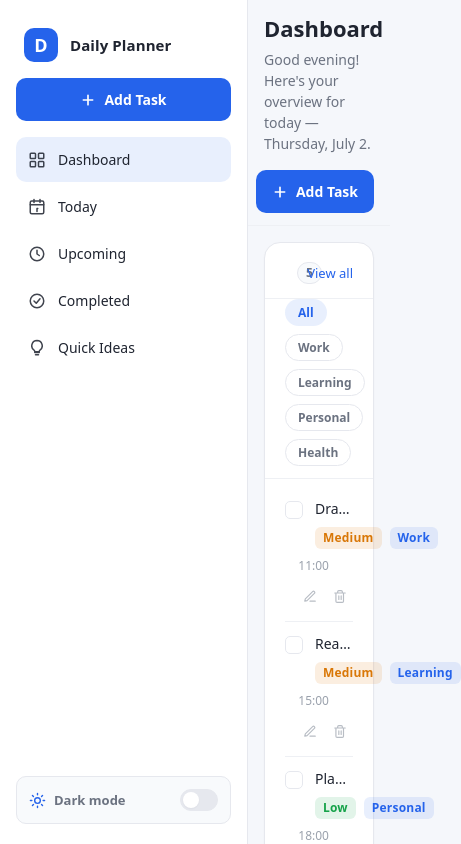
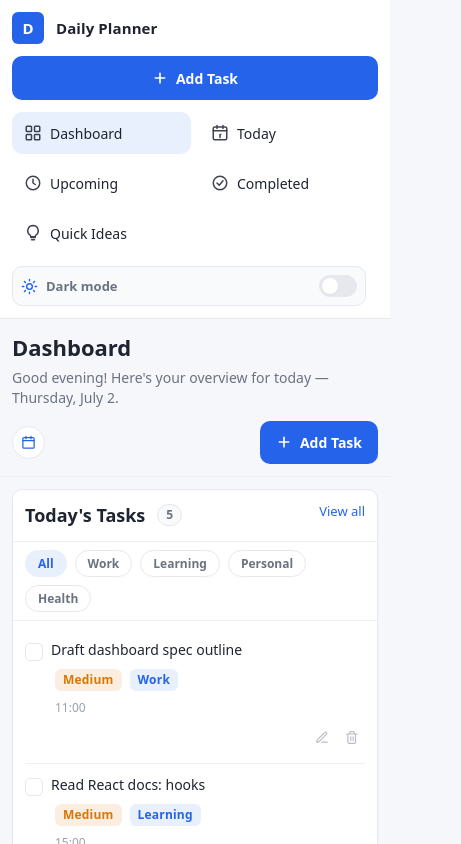
Before and after one commit to MazharulKhan/daily-planner, a React (Vite) app: page / in a window 390 px wide. Shown: the top 844 px of the page, 461 px wide, since content can reach past the window. Built offline with nearby package versions, Linux system fonts and the light colour scheme.

Commit message:
feat: polish phase 5g mobile layout

```diff
--- a/src/styles/add-task-modal.css
+++ b/src/styles/add-task-modal.css
@@ -25,13 +25,35 @@
 
 @media (max-width: 760px) {
   .add-task-modal__overlay {
-    padding: var(--space-3);
+    padding: var(--space-2);
     align-items: flex-end;
   }
   .add-task-modal__dialog {
     width: 100%;
-    max-height: 92vh;
+    max-height: min(92vh, calc(100vh - var(--space-4)));
     border-radius: var(--radius-lg) var(--radius-lg) 0 0;
+  }
+
+  .add-task-modal__grid {
+    grid-template-columns: 1fr;
+  }
+
+  .add-task-modal__time-row {
+    flex-wrap: wrap;
+  }
+
+  .add-task-modal__any-time {
+    min-height: 38px;
+  }
+
+  .add-task-modal__footer,
+  .add-task-modal__confirm-actions {
+    flex-wrap: wrap;
+  }
+
+  .add-task-modal__cancel,
+  .add-task-modal__submit {
+    flex: 1 1 140px;
   }
 }
 
--- a/src/styles/cards.css
+++ b/src/styles/cards.css
@@ -101,3 +101,27 @@
   outline: 2px solid var(--color-accent);
   outline-offset: 1px;
 }
+
+@media (max-width: 760px) {
+  .card {
+    border-radius: var(--radius-md);
+  }
+
+  .card__header {
+    align-items: flex-start;
+    flex-wrap: wrap;
+    padding: var(--space-3);
+  }
+
+  .card__title-row {
+    flex: 1 1 auto;
+  }
+
+  .card__title {
+    white-space: normal;
+  }
+
+  .card__body {
+    padding: var(--space-2) var(--space-3) var(--space-3);
+  }
+}
--- a/src/styles/dashboard.css
+++ b/src/styles/dashboard.css
@@ -16,3 +16,12 @@
     grid-template-columns: 1fr;
   }
 }
+
+@media (max-width: 760px) {
+  .dashboard {
+    width: 100%;
+    max-width: none;
+    gap: var(--space-3);
+    margin: 0;
+  }
+}
--- a/src/styles/header.css
+++ b/src/styles/header.css
@@ -178,3 +178,33 @@
   outline: 2px solid var(--color-accent-border);
   outline-offset: 2px;
 }
+
+@media (max-width: 760px) {
+  .header {
+    align-items: stretch;
+    gap: var(--space-3);
+    padding: var(--space-3);
+  }
+
+  .header__title-block {
+    width: 100%;
+  }
+
+  .header__subtitle {
+    line-height: 1.45;
+  }
+
+  .header__actions {
+    justify-content: space-between;
+    width: 100%;
+  }
+
+  .header__search {
+    display: none;
+  }
+
+  .header__add {
+    min-height: 42px;
+    justify-content: center;
+  }
+}
--- a/src/styles/layout.css
+++ b/src/styles/layout.css
@@ -13,6 +13,7 @@
 .app-content {
   padding: var(--space-5) var(--space-6);
   flex: 1 1 auto;
+  min-width: 0;
 }
 
 @media (max-width: 1100px) {
@@ -26,3 +27,18 @@
     padding: var(--space-4) var(--space-4);
   }
 }
+
+@media (max-width: 760px) {
+  .app-shell {
+    grid-template-columns: minmax(0, 1fr);
+  }
+
+  .app-main {
+    width: 100%;
+  }
+
+  .app-content {
+    width: 100%;
+    padding: var(--space-3);
+  }
+}
--- a/src/styles/quick-ideas-workspace.css
+++ b/src/styles/quick-ideas-workspace.css
@@ -575,19 +575,56 @@
 
 @media (max-width: 760px) {
   .qi-workspace {
+    width: 100%;
+    max-width: none;
     gap: var(--space-4);
+  }
+  .qi-workspace__title {
+    font-size: var(--font-size-xl);
+  }
+  .qi-capture {
+    padding: var(--space-3);
+    border-radius: var(--radius-md);
+  }
+  .qi-capture__actions {
+    justify-content: stretch;
+  }
+  .qi-capture__save {
+    width: 100%;
+    min-height: 42px;
   }
   .qi-idea {
     padding: var(--space-3) var(--space-4);
+    border-radius: var(--radius-md);
+  }
+  .qi-idea__expand {
+    min-width: 0;
+  }
+  .qi-idea__text {
+    white-space: normal;
+    line-height: 1.4;
   }
   .qi-idea__time {
     display: none;
   }
   .qi-idea__actions {
+    justify-content: stretch;
     flex-wrap: wrap;
   }
   .qi-edit__actions,
   .qi-idea__notes-actions {
     flex-wrap: wrap;
   }
+  .qi-idea__action,
+  .qi-edit__save,
+  .qi-edit__cancel,
+  .qi-confirm__delete,
+  .qi-confirm__cancel {
+    flex: 1 1 130px;
+    min-height: 38px;
+  }
+  .qi-confirm__actions {
+    flex-wrap: wrap;
+    width: 100%;
+  }
 }
--- a/src/styles/sidebar.css
+++ b/src/styles/sidebar.css
@@ -209,3 +209,96 @@
   background: var(--color-accent-contrast);
   transform: translateX(16px);
 }
+
+@media (max-width: 760px) {
+  .sidebar {
+    position: static;
+    top: auto;
+    height: auto;
+    width: 100%;
+    padding: var(--space-3);
+    border-right: none;
+    border-bottom: 1px solid var(--color-border);
+    display: grid;
+    grid-template-columns: minmax(0, 1fr) auto;
+    gap: var(--space-3);
+    align-items: center;
+  }
+
+  .sidebar__brand {
+    min-width: 0;
+    padding: 0;
+  }
+
+  .sidebar__brand-mark {
+    width: 32px;
+    height: 32px;
+    border-radius: var(--radius-sm);
+    font-size: var(--font-size-md);
+  }
+
+  .sidebar__brand-name {
+    overflow: hidden;
+    text-overflow: ellipsis;
+    white-space: nowrap;
+  }
+
+  .sidebar__add {
+    grid-column: 1 / -1;
+    margin-bottom: 0;
+    min-height: 44px;
+  }
+
+  .sidebar__nav {
+    grid-column: 1 / -1;
+    display: grid;
+    grid-template-columns: repeat(2, minmax(0, 1fr));
+    gap: var(--space-2);
+  }
+
+  .sidebar__nav-item {
+    min-height: 42px;
+    padding: var(--space-2) var(--space-3);
+    gap: var(--space-2);
+    justify-content: flex-start;
+    min-width: 0;
+  }
+
+  .sidebar__nav-item span {
+    min-width: 0;
+    overflow: hidden;
+    text-overflow: ellipsis;
+    white-space: nowrap;
+  }
+
+  .sidebar__nav-item:last-child:nth-child(odd) {
+    grid-column: 1 / -1;
+  }
+
+  .sidebar__spacer {
+    display: none;
+  }
+
+  .sidebar__theme-toggle {
+    width: auto;
+    min-height: 38px;
+    margin-top: 0;
+    padding: var(--space-2);
+    gap: var(--space-2);
+  }
+}
+
+@media (max-width: 380px) {
+  .sidebar__nav {
+    gap: var(--space-1);
+  }
+
+  .sidebar__nav-item {
+    padding: var(--space-2);
+    font-size: var(--font-size-sm);
+  }
+
+  .sidebar__theme-label span {
+    display: none;
+  }
+}
--- a/src/styles/task-detail.css
+++ b/src/styles/task-detail.css
@@ -480,6 +480,106 @@
   }
 }
 
+@media (max-width: 760px) {
+  .task-detail,
+  .task-detail--youtube {
+    width: 100%;
+    max-width: none;
+    margin: 0;
+    gap: var(--space-4);
+  }
+
+  .task-detail__header {
+    align-items: stretch;
+    flex-direction: column;
+    gap: var(--space-3);
+  }
+
+  .task-detail__header-actions,
+  .task-detail__footer,
+  .task-detail__confirm-actions {
+    flex-wrap: wrap;
+    width: 100%;
+  }
+
+  .task-detail__back,
+  .task-detail__delete,
+  .task-detail__save,
+  .task-detail__cancel,
+  .task-delete__confirm,
+  .task-delete__cancel {
+    justify-content: center;
+    min-height: 38px;
+  }
+
+  .task-detail__header-actions .task-detail__delete,
+  .task-detail__header-actions .task-detail__save,
+  .task-detail__footer .task-detail__cancel,
+  .task-detail__footer .task-detail__save,
+  .task-detail__confirm-actions .task-delete__confirm,
+  .task-detail__confirm-actions .task-delete__cancel {
+    flex: 1 1 140px;
+  }
+
+  .task-detail__confirm-banner {
+    align-items: stretch;
+    flex-direction: column;
+  }
+
+  .task-detail__meta {
+    align-items: flex-start;
+    flex-wrap: wrap;
+    gap: var(--space-2);
+    line-height: 1.4;
+  }
+
+  .task-detail__title-input {
+    min-width: 0;
+    font-size: var(--font-size-md);
+  }
+
+  .task-detail__grid,
+  .youtube-detail__meta-grid {
+    grid-template-columns: 1fr;
+    gap: var(--space-3);
+  }
+
+  .youtube-detail__workspace {
+    gap: var(--space-4);
+  }
+
+  .youtube-detail__video-card {
+    padding: var(--space-3);
+  }
+
+  .youtube-detail__notes {
+    min-height: 220px;
+  }
+
+  .youtube-detail__notes-header,
+  .youtube-detail__preview-heading {
+    align-items: flex-start;
+    flex-wrap: wrap;
+  }
+
+  .youtube-detail__insert-timestamp {
+    min-height: 34px;
+  }
+
+  .youtube-detail__preview {
+    padding: var(--space-3);
+  }
+
+  .youtube-detail__preview-body {
+    overflow-wrap: anywhere;
+  }
+
+  .youtube-detail__preview-chip {
+    margin-top: 2px;
+    margin-bottom: 2px;
+  }
+}
+
 .youtube-detail__video-card {
   display: flex;
   flex-direction: column;
--- a/src/styles/task-row.css
+++ b/src/styles/task-row.css
@@ -211,6 +211,7 @@
   .task-row {
     align-items: flex-start;
     flex-wrap: wrap;
+    gap: var(--space-2);
     row-gap: var(--space-2);
   }
 
@@ -223,9 +224,27 @@
     flex: 1 1 calc(100% - 96px);
   }
 
+  .task-row__title-btn {
+    white-space: normal;
+    line-height: 1.35;
+  }
+
   .task-row__badges {
     margin-left: calc(18px + var(--space-3));
     flex-wrap: wrap;
+    flex: 1 1 calc(100% - 18px - var(--space-3));
+  }
+
+  .task-row__time {
+    flex: 1 1 calc(100% - 18px - var(--space-3));
+    margin-left: calc(18px + var(--space-3));
+    min-width: 0;
+    text-align: left;
+  }
+
+  .task-row__time--overdue,
+  .task-row__due {
+    white-space: normal;
   }
 
   .task-row__actions {
@@ -661,3 +680,37 @@
   color: var(--color-text-faint);
   padding: var(--space-1) 0 var(--space-2) var(--space-10);
 }
+
+@media (max-width: 760px) {
+  .task-delete {
+    align-items: flex-start;
+    flex-direction: column;
+  }
+
+  .task-delete__actions,
+  .task-edit__actions {
+    flex-wrap: wrap;
+    width: 100%;
+  }
+
+  .task-edit__field {
+    flex: 1 1 100%;
+  }
+
+  .filter-chips {
+    padding: var(--space-2) var(--space-3);
+  }
+
+  .completed-row__context {
+    display: block;
+    padding-left: calc(18px + var(--space-3));
+    line-height: 1.4;
+  }
+}
+
+@media (max-width: 380px) {
+  .task-row__actions {
+    width: 100%;
+    justify-content: flex-end;
+  }
+}
```
